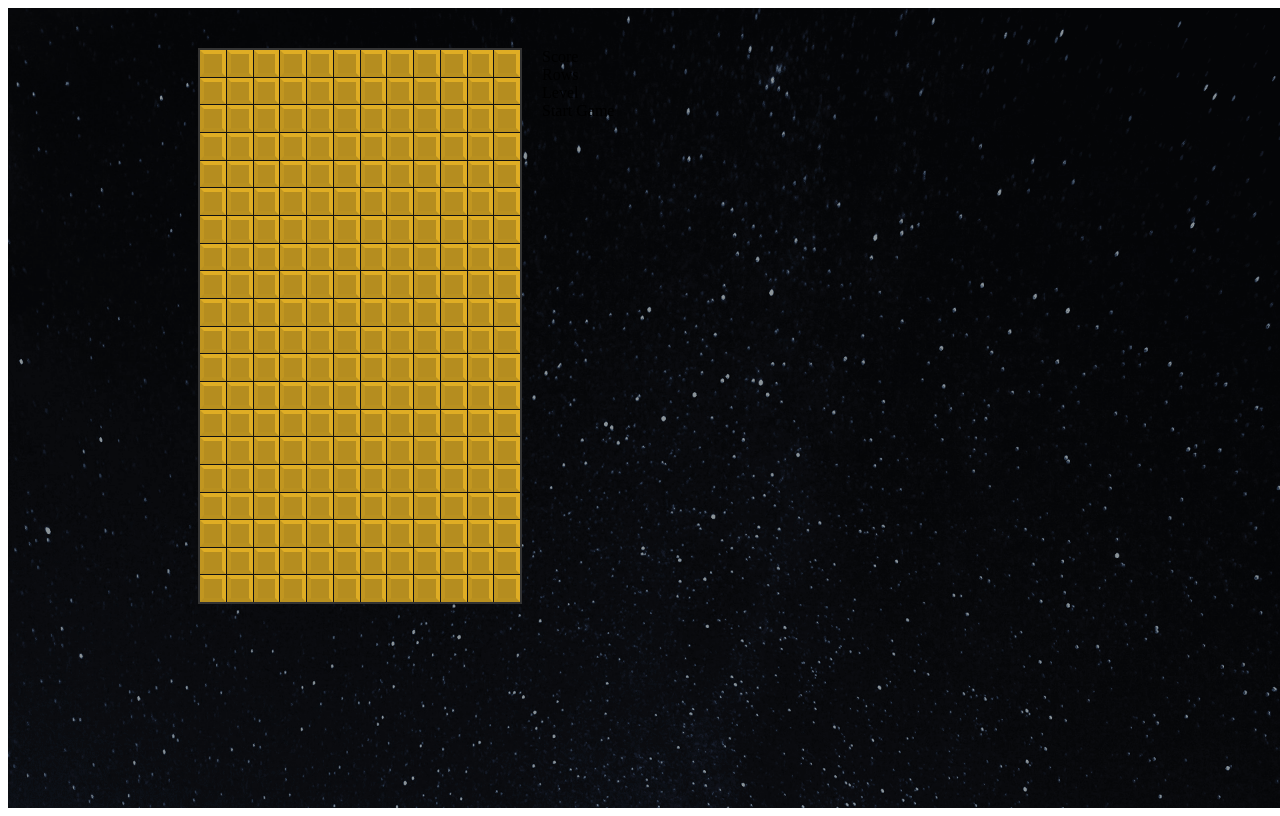
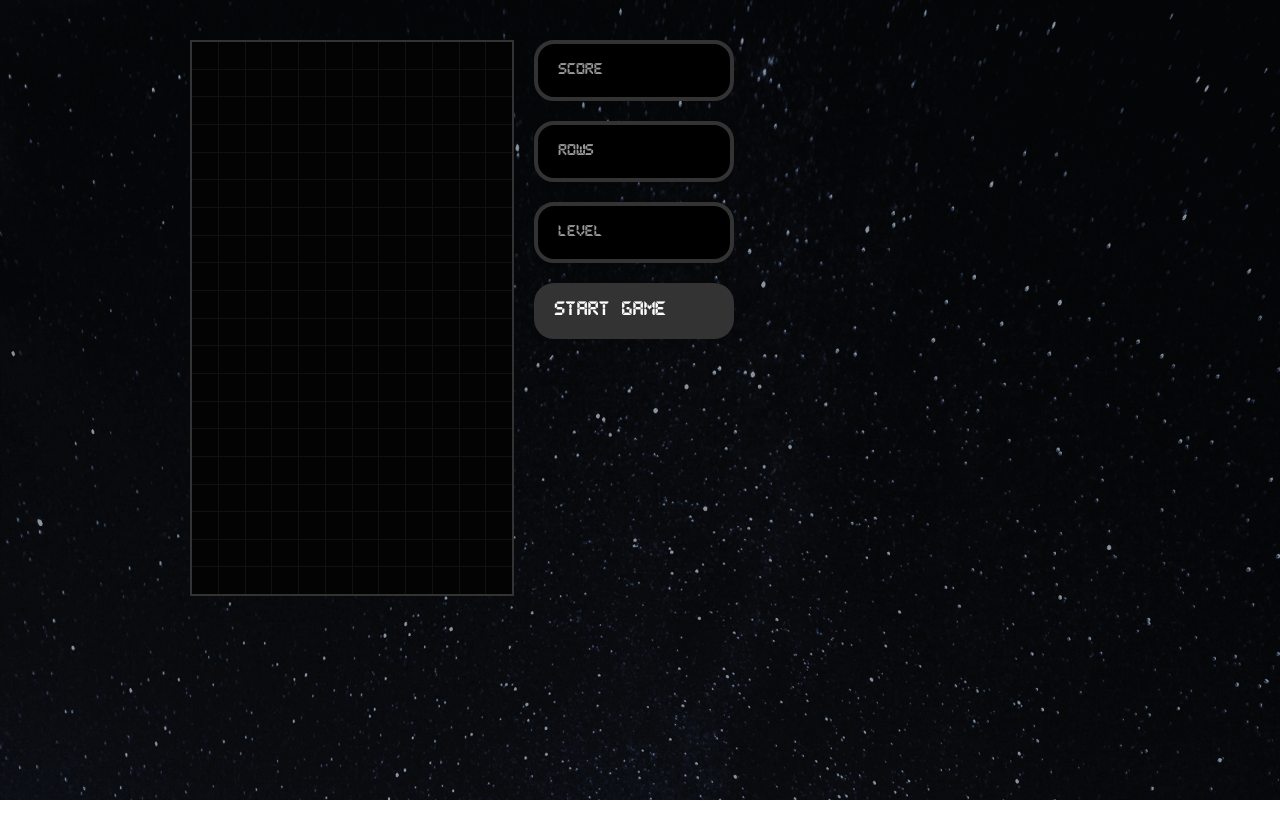
Before and after one commit to nurgnc/Tetris-ReactJS, a React (Create React App) app: page / in a window 1280 px wide. Built offline with nearby package versions, Linux system fonts and the light colour scheme.

Commit message:
custom hooks created

```diff
--- a/src/components/Cell.js
+++ b/src/components/Cell.js
@@ -3,7 +3,7 @@ import { StyledCell } from './styles/StyledCell';
 import {TETROMINOS} from '../tetraminos'
 
 const Cell = ({ type }) => (
-    <StyledCell type={'L'} color={TETROMINOS['L'].color} />
+    <StyledCell type={type} color={TETROMINOS[type].color} />
 
 )
 
--- a/src/components/Display.js
+++ b/src/components/Display.js
@@ -1,7 +1,8 @@
 import React from 'react';
+import {StyledDisplay} from './styles/StyledDisplay'
 
 const Display = ({gameOver, text}) => (
-    <div>{text}</div>
+    <StyledDisplay gameOver={gameOver}>{text}</StyledDisplay>
 )
 
 export default Display;
--- a/src/components/StartButton.js
+++ b/src/components/StartButton.js
@@ -1,7 +1,8 @@
 import React from 'react';
+import {StyledStartButton} from './styles/StyledStartButton'
 
 const StartButton = ({callback}) => (
-    <div>Start Game</div>
+    <StyledStartButton onClick={callback}>Start Game</StyledStartButton>
 )
 
 export default StartButton;
--- a/src/components/Tetris.js
+++ b/src/components/Tetris.js
@@ -1,6 +1,13 @@
-import React from 'react';
-import { createStage } from '../gameHelpers'
+import React, {useState} from 'react';
+
+import {createStage} from '../gameHelpers';
+//styled components
 import {StyledTetrisWrapper, StyledTetris} from './styles/StyledTetris'
+
+//custom hooks
+import {usePlayer} from '../hooks/usePlayer'
+import {useStage} from '../hooks/useStage'
+
 
 //components
 import Stage from './Stage';
@@ -8,17 +15,59 @@ import Display from './Display';
 import StartButton from './StartButton';
 
 const Tetris = () => {
+    const [dropTime, setDropTime] = useState(null);
+    const [gameOver, setGameOver] = useState(false);
+
+    const [player, updatePlayerPos ,resetPlayer] = usePlayer();
+    const [stage, setStage] = useStage(player);
+
+    console.log("re-render");
+
+    const movePlayer = dir => {
+        updatePlayerPos({ x: dir, y: 0})
+    }
+
+    const startGame = () => {
+        // Reset everything
+        setStage(createStage());
+        resetPlayer();
+
+    }
+
+    const drop = () => {
+        updatePlayerPos({ x: 0, y: 1, collided: false });
+    }
+
+    const dropPlayer = () => {
+        drop();
+    }
+
+    const move = ({ keyCode }) => {
+        if(!gameOver) {
+            if(keyCode === 37) {
+                movePlayer(-1);
+            } else if(keyCode === 39) {
+                movePlayer(1);
+            } else if(keyCode === 40) {
+                dropPlayer();
+            }
+        }
+    }
+
     return (
-        <StyledTetrisWrapper>
+        <StyledTetrisWrapper role="button" tabIndex="0" onKeyDown={e => move(e)} >
             <StyledTetris>
-                <Stage stage={createStage()} />
+                <Stage stage={stage} />
                 <aside>
+                {
+                    gameOver ? (<Display gameOver={gameOver} text="Game Over" />) :(
                     <div>
                         <Display text="Score" />
                         <Display text="Rows" />
                         <Display text="Level" />
                     </div>
-                    <StartButton />
+                    )}
+                    <StartButton onClick={startGame} />
                 </aside>
             </StyledTetris>
         </StyledTetrisWrapper>
--- a/src/components/styles/StyledDisplay.js
+++ b/src/components/styles/StyledDisplay.js
@@ -10,5 +10,8 @@ export const StyledDisplay = styled.div`
     min-height:30px;
     width: 100%;
     border-radius: 20px;
-    color: ${props => (props.gameOver ? 'red' : '#999')}
+    color: ${props => (props.gameOver ? 'red' : '#999')};
+    background: #000;
+    font-family: Pixel, Arial, Helvetica, sans-serif;
+    font-size: 0.8rem;
 `
--- /dev/null
+++ b/src/components/styles/StyledStartButton.js
@@ -0,0 +1,17 @@
+import styled from 'styled-components'
+
+export const StyledStartButton = styled.div`
+    box-sizing: border-box;
+    margin: 0 0 20px 0;
+    padding: 20px;
+    min-height: 30px;
+    width: 100%;
+    border-radius: 20px;
+    border: none;
+    color: white;
+    background: #333;
+    font-family: Pixel, Arial, Helvetica, sans-serif;
+    font-size: 1rem;
+    outline: none;
+    cursor: pointer;
+`
--- /dev/null
+++ b/src/hooks/usePlayer.js
@@ -0,0 +1,19 @@
+import {useState} from 'react';
+import {randomTetromino} from '../tetraminos'
+
+export const usePlayer = () => {
+    const [player, setPlayer] = useState({
+        pos: {x: 0, y:0},
+        tetromino: randomTetromino().shape,
+        collided: false,
+    });
+
+    const updatePlayerPos = ({ x, y, collided}) => {
+        setPlayer(prev => ({
+            ...prev,
+            pos: {x: (prev.pos.x += x), y: (prev.pos.y += y)}
+        }))
+    }
+
+    return [player];
+}
--- /dev/null
+++ b/src/hooks/useStage.js
@@ -0,0 +1,8 @@
+import {useState} from 'react';
+import {createStage} from '../gameHelpers'
+
+export const useStage = () => {
+    const [stage, setStage] = useState(createStage());
+
+    return[stage, setStage];
+}
--- a/src/index.js
+++ b/src/index.js
@@ -1,6 +1,7 @@
 import React from 'react';
 import ReactDOM from 'react-dom';
 import App from './App';
+import './index.css';
 import reportWebVitals from './reportWebVitals';
 
 ReactDOM.render(
```
Also changed, not shown: src/hooks/useGameStatus.js (added).
